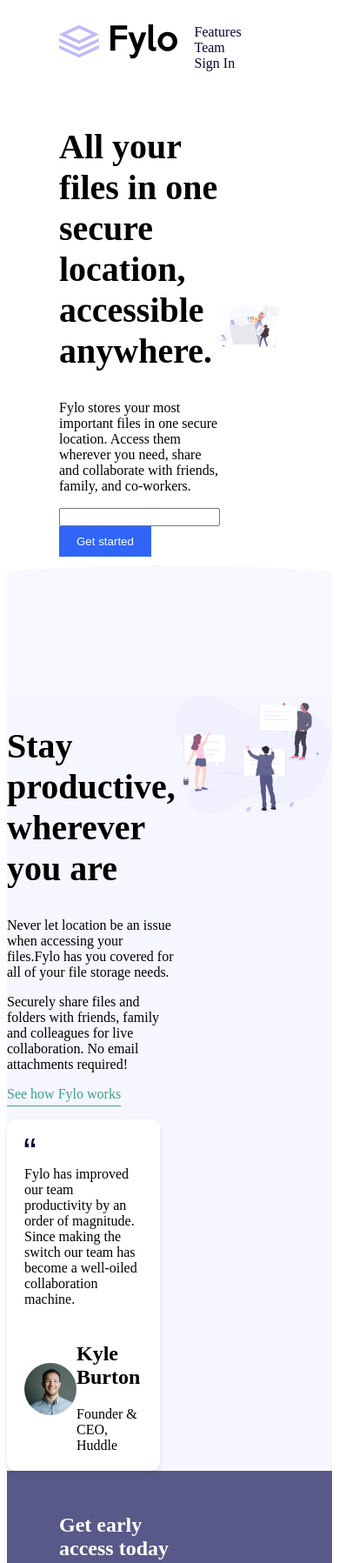
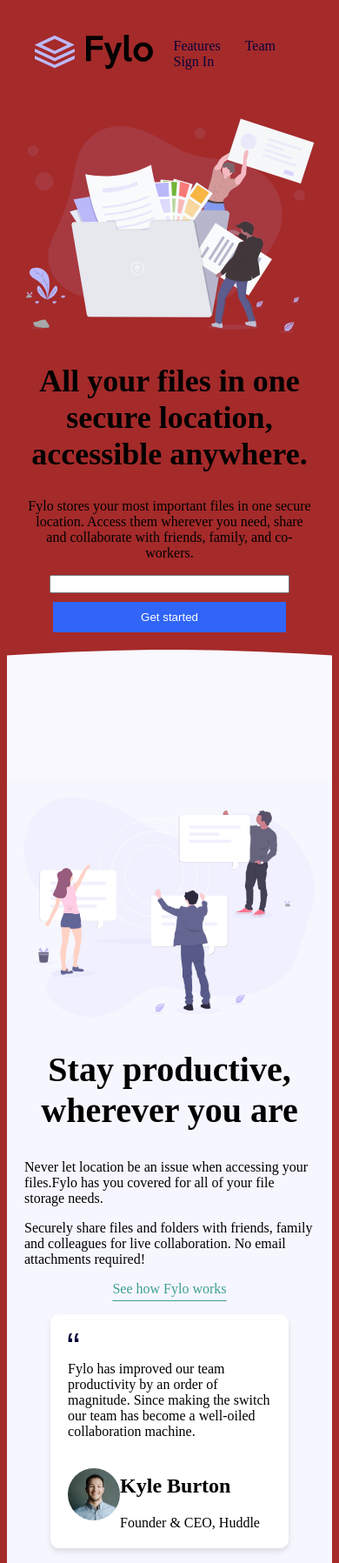
Before and after one commit to Benita513/fylo-landing-page-with-two-column-layout-master, a plain HTML site: page fylo-landing-page-with-two-column-layout-master/index.html in a window 390 px wide. Shown: the top 1797 px of the page at 87% size. Drawn offline with nearby package versions, Linux system fonts and the light colour scheme.

Commit message:
responsiveness done

```diff
--- a/fylo-landing-page-with-two-column-layout-master/index.html
+++ b/fylo-landing-page-with-two-column-layout-master/index.html
@@ -120,7 +120,14 @@ Phone: +1-543-123-4567
 
 
         </div>
+        <div>
+          <ion-icon name="logo-instagram"></ion-icon>
+          <ion-icon name="logo-facebook"></ion-icon>
+          <ion-icon name="logo-twitter"></ion-icon>
+        </div>
       </footer>
+      <script type="module" src="https://unpkg.com/ionicons@7.1.0/dist/ionicons/ionicons.esm.js"></script>
+<script nomodule src="https://unpkg.com/ionicons@7.1.0/dist/ionicons/ionicons.js"></script>
     </main>
 
 
--- a/fylo-landing-page-with-two-column-layout-master/main.css
+++ b/fylo-landing-page-with-two-column-layout-master/main.css
@@ -130,3 +130,73 @@ h1 {
   margin-top: 10px;
   text-decoration: none;
 }
+.footer ion-icon {
+  color: white;
+  padding: 20px;
+  font-size: 20px;
+}
+/*media queries*/
+/*tablet screen*/
+@media (max-width: 1200px) {
+  body {
+    background-color: aqua;
+  }
+}
+/*mobile-phone*/
+@media (max-width: 760px) {
+  body {
+    background-color: brown;
+  }
+  header {
+    padding: 20px;
+    align-items: center;
+  }
+  header a {
+    padding: 12px;
+  }
+  .hero {
+    padding: 20px;
+    flex-direction: column-reverse;
+    text-align: center;
+  }
+  .hero h1 {
+    font-size: 36px;
+  }
+  input {
+    display: block;
+    width: 80%;
+    margin: 0px auto;
+    margin-bottom: 10px;
+  }
+  button {
+    display: block;
+    width: 80%;
+    margin: 0px auto;
+  }
+  .productive {
+    flex-direction: column-reverse;
+    padding: 20px;
+  }
+  .productive h1 {
+    text-align: center;
+  }
+  .productive .left-side > a {
+    text-align: center;
+    display: block;
+  }
+  .testimonial-card {
+    margin: 20px auto;
+  }
+  .early-access {
+    padding: 20px;
+    flex-direction: column;
+    text-align: center;
+  }
+  .early-access form {
+    width: 100%;
+  }
+  .footer {
+    flex-direction: column;
+    gap: 40px;
+  }
+}
```
